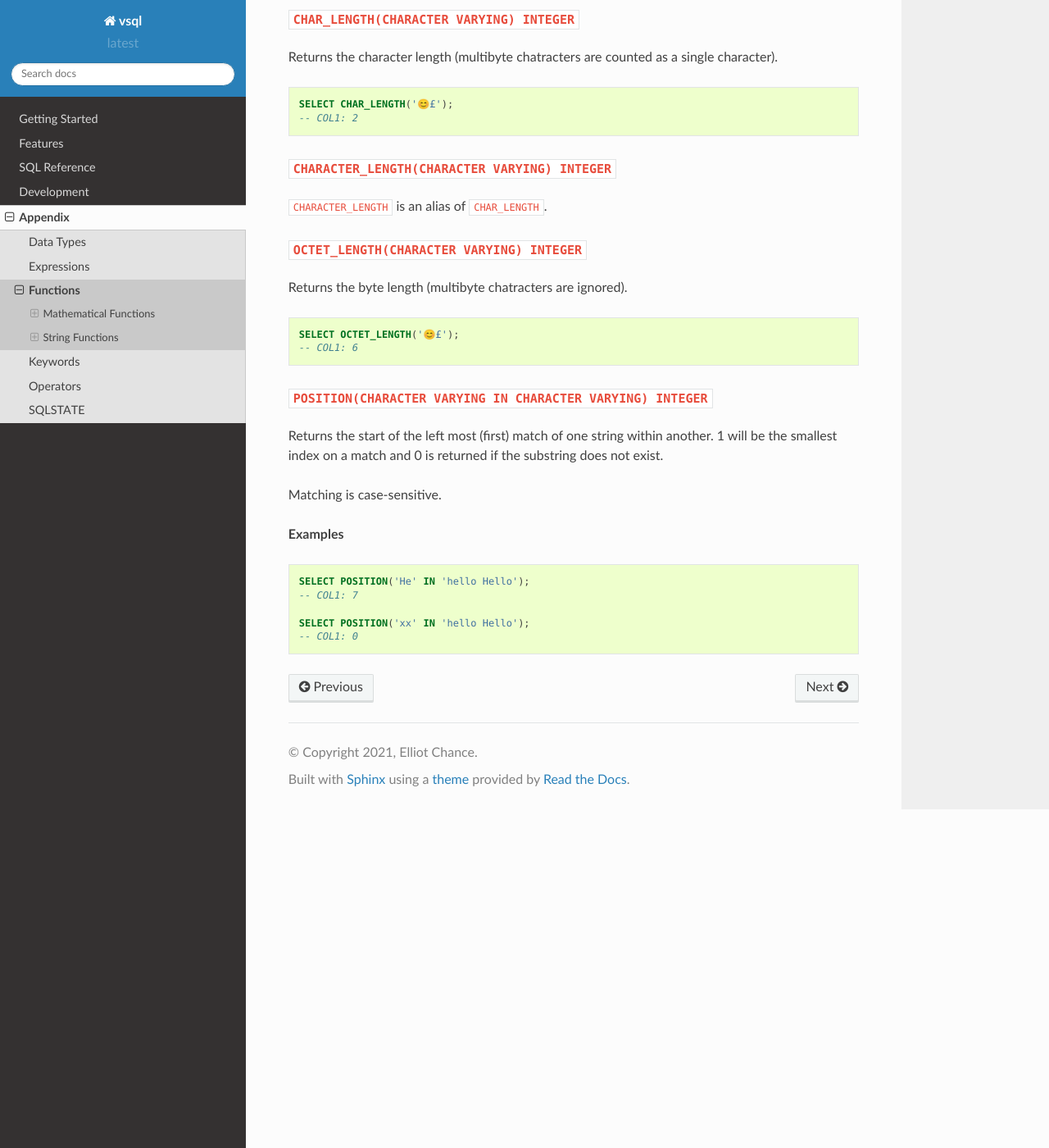
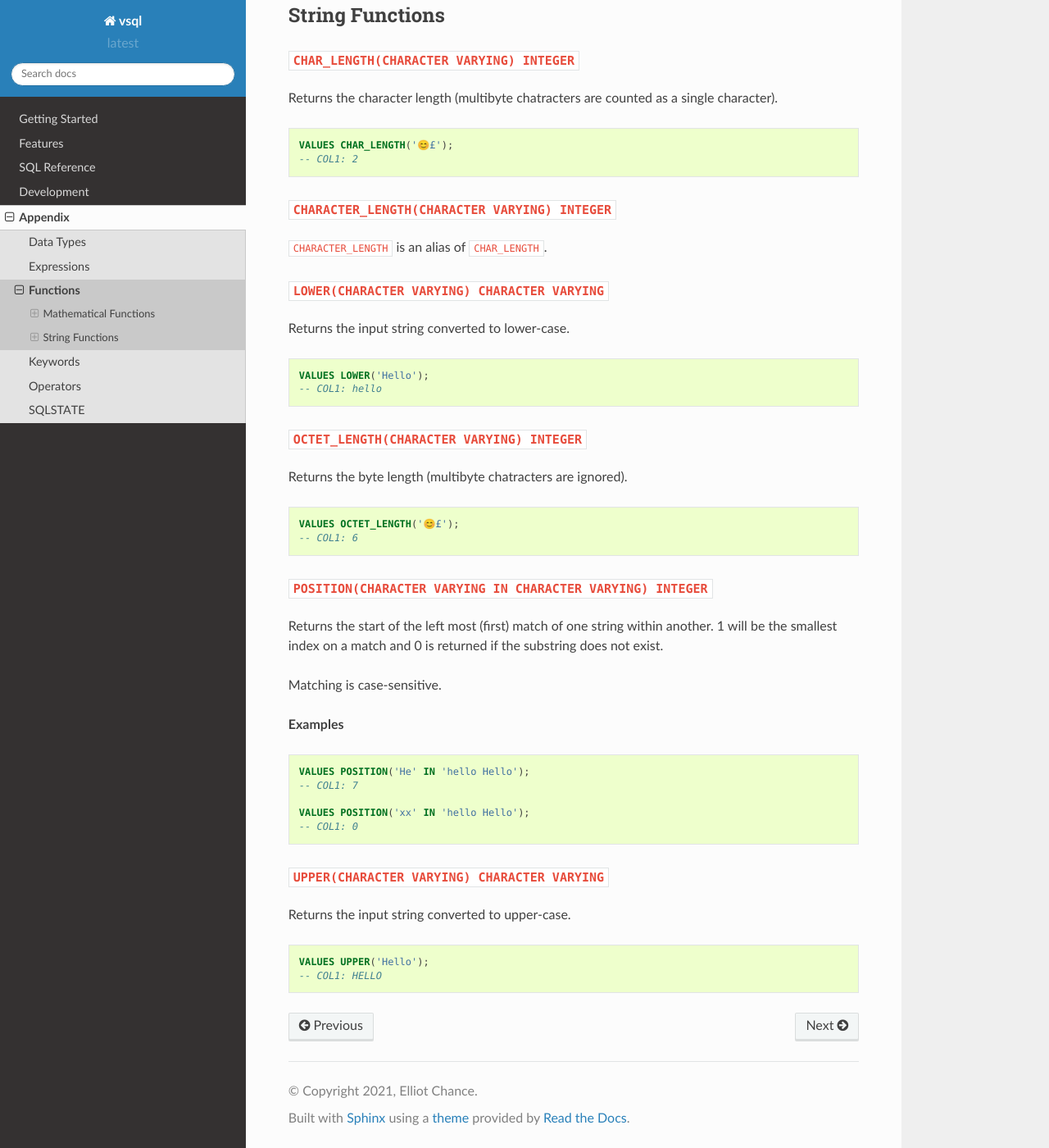
Before and after one commit to elliotchance/vsql, a Sphinx documentation site: the page built from docs/functions.rst, in a window 1280 px wide and 1400 px high, scrolled down 5656 px. Shown: the whole window at 82% size. Built offline with Sphinx 7.4.7 and the Read the Docs theme 2.0.0, drawn with Linux system fonts in a browser that asks for light colours; some of the changed text lies outside the part shown.

Commit message:
Add fold functions (LOWER and UPPER)

```diff
--- a/docs/functions.rst
+++ b/docs/functions.rst
@@ -15,10 +15,10 @@ Absolute value.
 
 .. code-block:: sql
 
-  SELECT ABS(1.2);
+  VALUES ABS(1.2);
   -- 1.2
 
-  SELECT ABS(-1.23);
+  VALUES ABS(-1.23);
   -- 1.23
 
 ``ACOS(DOUBLE PRECISION) DOUBLE PRECISION``
@@ -30,7 +30,7 @@ Inverse (arc) cosine.
 
 .. code-block:: sql
 
-  SELECT ACOS(0.2);
+  VALUES ACOS(0.2);
   -- COL1: 1.369438
 
 ``ASIN(DOUBLE PRECISION) DOUBLE PRECISION``
@@ -42,7 +42,7 @@ Inverse (arc) sine.
 
 .. code-block:: sql
 
-  SELECT ASIN(0.2);
+  VALUES ASIN(0.2);
   -- COL1: 0.201358
 
 ``ATAN(DOUBLE PRECISION) DOUBLE PRECISION``
@@ -54,7 +54,7 @@ Inverse (arc) tangent.
 
 .. code-block:: sql
 
-  SELECT ATAN(0.2);
+  VALUES ATAN(0.2);
   -- COL1: 0.197396
 
 ``CEIL(DOUBLE PRECISION) DOUBLE PRECISION``
@@ -66,19 +66,19 @@ Round up to the nearest integer.
 
 .. code-block:: sql
 
-  SELECT CEIL(3.7);
+  VALUES CEIL(3.7);
   -- COL1: 4
 
-  SELECT CEIL(3.3);
+  VALUES CEIL(3.3);
   -- COL2: 4
 
-  SELECT CEIL(-3.7);
+  VALUES CEIL(-3.7);
   -- COL3: -3
 
-  SELECT CEIL(-3.3);
+  VALUES CEIL(-3.3);
   -- COL4: -3
 
-  SELECT CEILING(3.7);
+  VALUES CEILING(3.7);
   -- COL1: 4
 
 ``CEILING(DOUBLE PRECISION) DOUBLE PRECISION``
@@ -95,7 +95,7 @@ Cosine.
 
 .. code-block:: sql
 
-  SELECT COS(1.2);
+  VALUES COS(1.2);
   -- COL1: 0.362358
 
 ``COSH(DOUBLE PRECISION) DOUBLE PRECISION``
@@ -107,7 +107,7 @@ Hyperbolic cosine.
 
 .. code-block:: sql
 
-  SELECT COSH(1.2);
+  VALUES COSH(1.2);
   -- COL1: 1.810656
 
 ``EXP(DOUBLE PRECISION) DOUBLE PRECISION``
@@ -119,7 +119,7 @@ Exponential.
 
 .. code-block:: sql
 
-  SELECT EXP(3.7);
+  VALUES EXP(3.7);
   -- COL1: 40.447304
 
 ``FLOOR(DOUBLE PRECISION) DOUBLE PRECISION``
@@ -131,16 +131,16 @@ Round down to the nearest integer.
 
 .. code-block:: sql
 
-  SELECT FLOOR(3.7);
+  VALUES FLOOR(3.7);
   -- COL1: 3
 
-  SELECT FLOOR(3.3);
+  VALUES FLOOR(3.3);
   -- COL1: 3
 
-  SELECT FLOOR(-3.7);
+  VALUES FLOOR(-3.7);
   -- COL1: -4
 
-  SELECT FLOOR(-3.3);
+  VALUES FLOOR(-3.3);
   -- COL1: -4
 
 ``LN(DOUBLE PRECISION) DOUBLE PRECISION``
@@ -152,7 +152,7 @@ Natural logarithm (base e).
 
 .. code-block:: sql
 
-  SELECT LN(13.7);
+  VALUES LN(13.7);
   -- COL1: 2.617396
 
 ``LOG10(DOUBLE PRECISION) DOUBLE PRECISION``
@@ -164,7 +164,7 @@ Logarithm in base 10.
 
 .. code-block:: sql
 
-  SELECT LOG10(13.7);
+  VALUES LOG10(13.7);
   -- COL1: 1.136721
 
 ``MOD(DOUBLE PRECISION, DOUBLE PRECISION) DOUBLE PRECISION``
@@ -176,10 +176,10 @@ Modulus.
 
 .. code-block:: sql
 
-  SELECT MOD(232, 3);
+  VALUES MOD(232, 3);
   -- COL1: 1
 
-  SELECT MOD(10.7, 0.8);
+  VALUES MOD(10.7, 0.8);
   -- COL1: 0.3
 
 ``POWER(DOUBLE PRECISION, DOUBLE PRECISION) DOUBLE PRECISION``
@@ -191,7 +191,7 @@ Power.
 
 .. code-block:: sql
 
-  SELECT POWER(3.7, 2.5);
+  VALUES POWER(3.7, 2.5);
   -- COL1: 26.333241
 
 ``SIN(DOUBLE PRECISION) DOUBLE PRECISION``
@@ -203,7 +203,7 @@ Sine.
 
 .. code-block:: sql
 
-  SELECT SIN(1.2);
+  VALUES SIN(1.2);
   -- COL1: 0.932039
 
 ``SINH(DOUBLE PRECISION) DOUBLE PRECISION``
@@ -215,7 +215,7 @@ Hyperbolic sine.
 
 .. code-block:: sql
 
-  SELECT SINH(1.2);
+  VALUES SINH(1.2);
   -- COL1: 1.509461
 
 ``SQRT(DOUBLE PRECISION) DOUBLE PRECISION``
@@ -227,7 +227,7 @@ Square root.
 
 .. code-block:: sql
 
-  SELECT SQRT(3.7);
+  VALUES SQRT(3.7);
   -- COL1: 1.923538
 
 ``TAN(DOUBLE PRECISION) DOUBLE PRECISION``
@@ -239,7 +239,7 @@ Tangent.
 
 .. code-block:: sql
 
-  SELECT TAN(1.2);
+  VALUES TAN(1.2);
   -- COL1: 2.572152
 
 ``TANH(DOUBLE PRECISION) DOUBLE PRECISION``
@@ -251,7 +251,7 @@ Hyperbolic tangent.
 
 .. code-block:: sql
 
-  SELECT TANH(1.2);
+  VALUES TANH(1.2);
   -- COL1: 0.833655
 
 String Functions
@@ -265,13 +265,23 @@ character).
 
 .. code-block:: sql
 
-  SELECT CHAR_LENGTH('😊£');
+  VALUES CHAR_LENGTH('😊£');
   -- COL1: 2
 
 ``CHARACTER_LENGTH(CHARACTER VARYING) INTEGER``
 ^^^^^^^^^^^^^^^^^^^^^^^^^^^^^^^^^^^^^^^^^^^^^^^
 
 ``CHARACTER_LENGTH`` is an alias of ``CHAR_LENGTH``.
+
+``LOWER(CHARACTER VARYING) CHARACTER VARYING``
+^^^^^^^^^^^^^^^^^^^^^^^^^^^^^^^^^^^^^^^^^^^^^^
+
+Returns the input string converted to lower-case.
+
+.. code-block:: sql
+
+  VALUES LOWER('Hello');
+  -- COL1: hello
 
 ``OCTET_LENGTH(CHARACTER VARYING) INTEGER``
 ^^^^^^^^^^^^^^^^^^^^^^^^^^^^^^^^^^^^^^^^^^^
@@ -280,7 +290,7 @@ Returns the byte length (multibyte chatracters are ignored).
 
 .. code-block:: sql
 
-  SELECT OCTET_LENGTH('😊£');
+  VALUES OCTET_LENGTH('😊£');
   -- COL1: 6
 
 ``POSITION(CHARACTER VARYING IN CHARACTER VARYING) INTEGER``
@@ -296,8 +306,18 @@ Matching is case-sensitive.
 
 .. code-block:: sql
 
-  SELECT POSITION('He' IN 'hello Hello');
+  VALUES POSITION('He' IN 'hello Hello');
   -- COL1: 7
 
-  SELECT POSITION('xx' IN 'hello Hello');
+  VALUES POSITION('xx' IN 'hello Hello');
   -- COL1: 0
+
+``UPPER(CHARACTER VARYING) CHARACTER VARYING``
+^^^^^^^^^^^^^^^^^^^^^^^^^^^^^^^^^^^^^^^^^^^^^^
+
+Returns the input string converted to upper-case.
+
+.. code-block:: sql
+
+  VALUES UPPER('Hello');
+  -- COL1: HELLO
```
Also changed, not shown: 6 other files.
